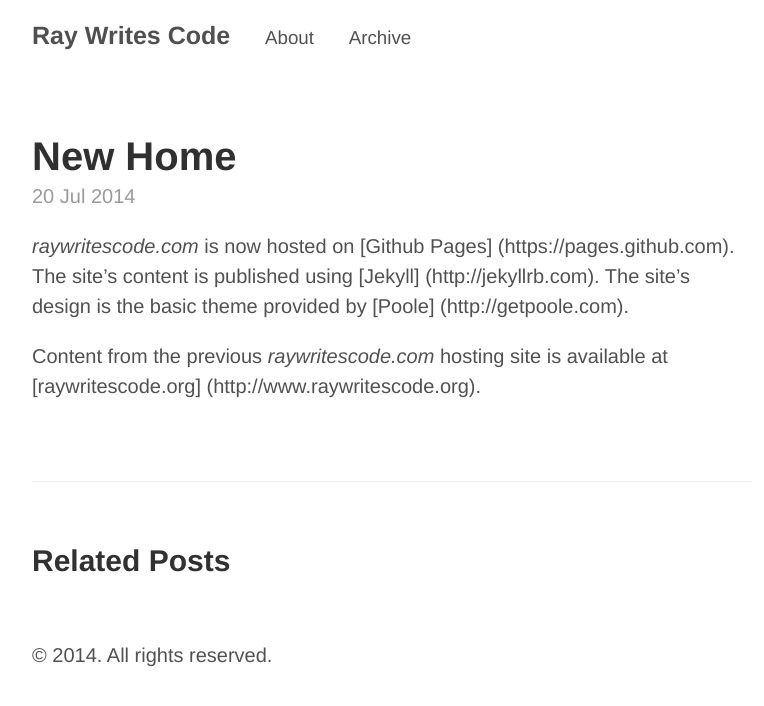
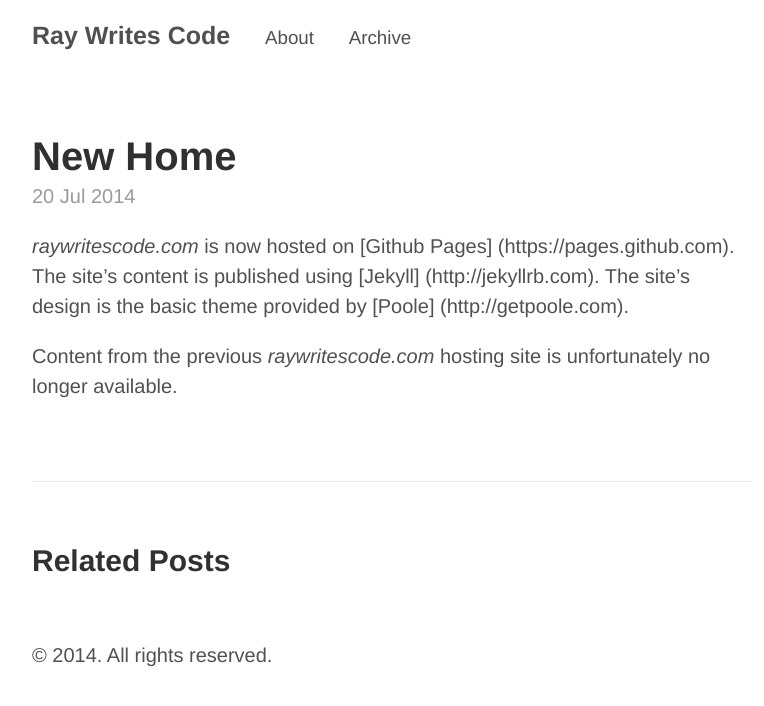
Before and after one commit to raywritescode/raywritescode.github.io, a Jekyll site: the page built from _posts/2014-07-20-new-blog-location.md, in a window 1280 px wide. Shown: the top 706 px of the page, without its empty margins (248-1012 px from the left). Built offline with Jekyll 4.4.1, drawn with Linux system fonts in a browser that asks for light colours; Markdown is read by kramdown in place of the engine named in the settings.

Commit message:
new-blog-location - old blog site content no longer available.

```diff
--- a/_posts/2014-07-20-new-blog-location.md
+++ b/_posts/2014-07-20-new-blog-location.md
@@ -7,4 +7,4 @@ permalink: new-blog-location
 
 *raywritescode.com* is now hosted on [Github Pages] (https://pages.github.com). The site's content is published using [Jekyll] (http://jekyllrb.com). The site's design is the basic theme provided by [Poole] (http://getpoole.com).
 
-Content from the previous *raywritescode.com* hosting site is available at [raywritescode.org] (http://www.raywritescode.org).
+Content from the previous *raywritescode.com* hosting site is unfortunately no longer available.
```
